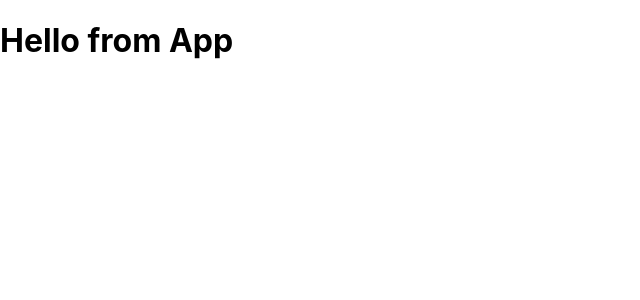
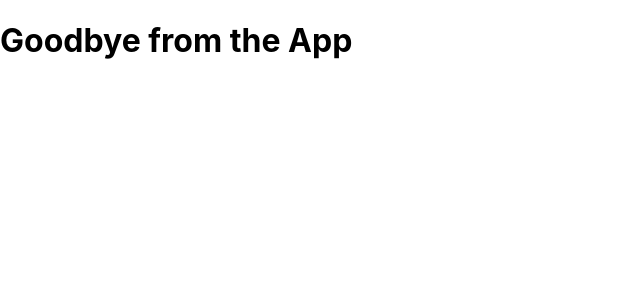
Before and after one commit to Jack-Portwood/DecProject, a React (Create React App) app in the folder decproject/: page / in a window 1280 px wide. Shown: the top 300 px of the page, without its empty margins (0-640 px from the left). Built offline with nearby package versions, Linux system fonts and the light colour scheme.

Commit message:
testing merge

```diff
--- a/decproject/src/App.js
+++ b/decproject/src/App.js
@@ -3,7 +3,7 @@ function App() {
   return (
     <div className="App">
       <header className="App-header">
-        <h1>Hello from App</h1>
+        <h1>Goodbye from the App</h1>
 
       </header>
     </div>
```
